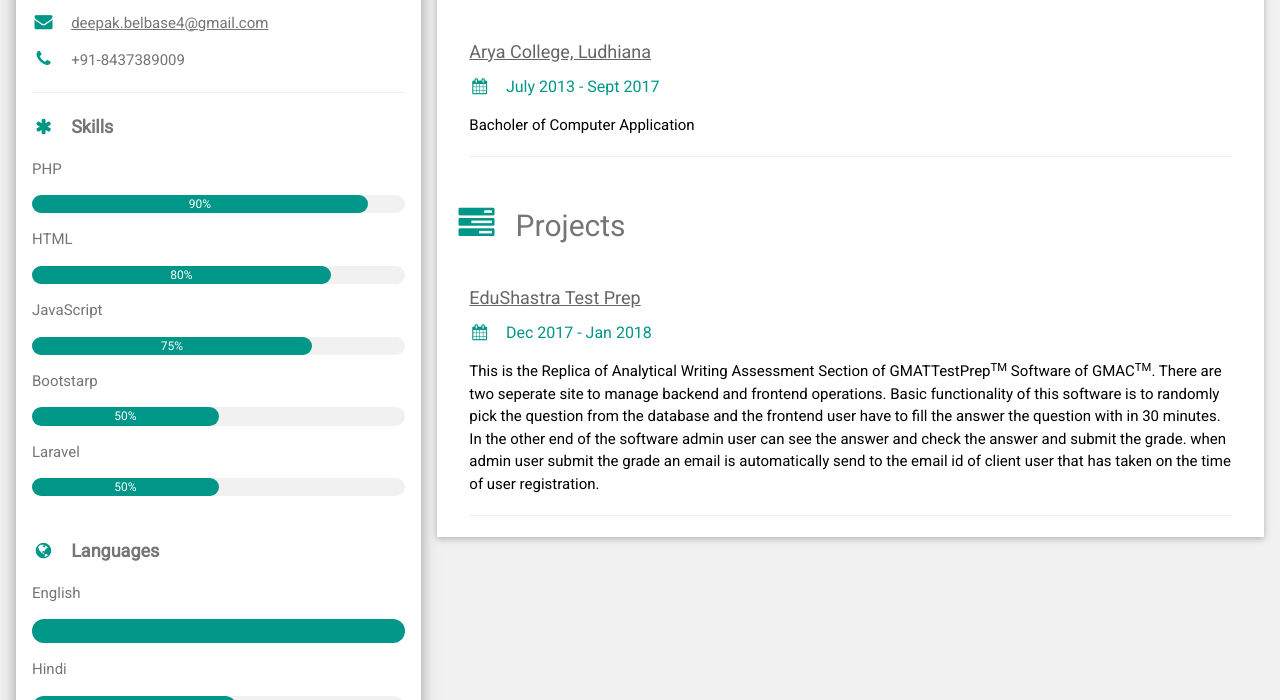
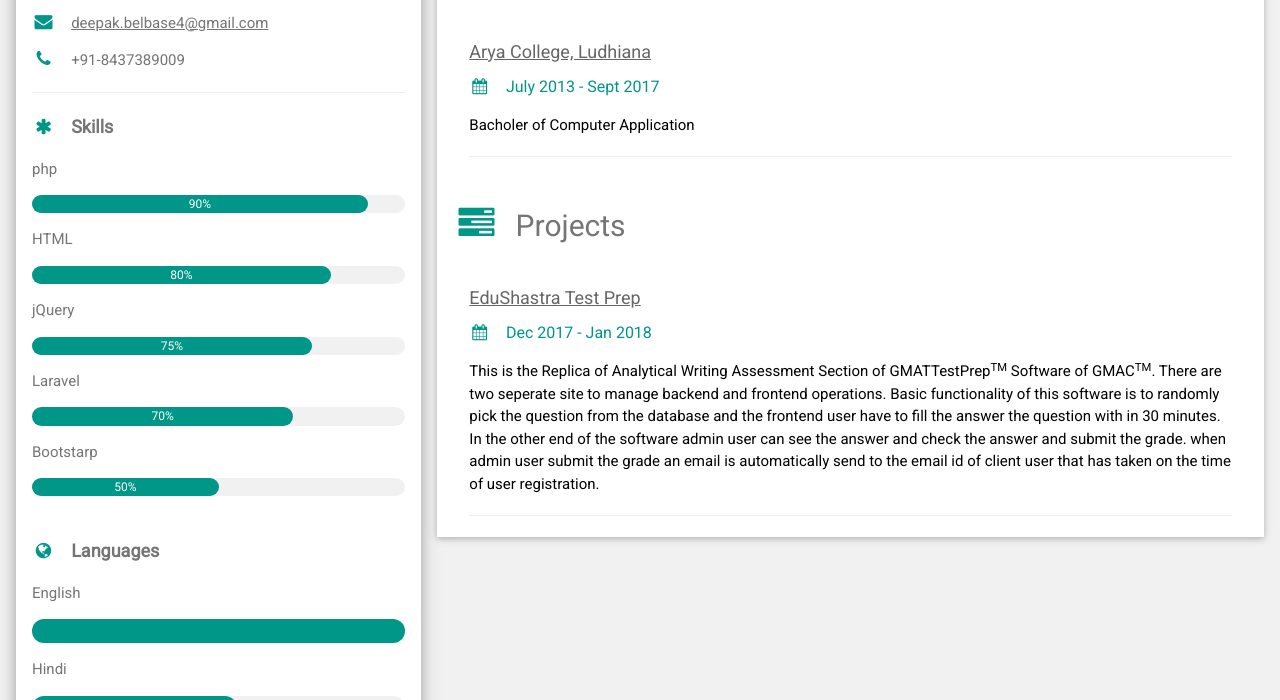
Before and after one commit to supmuk/belbase.github.io, a plain HTML site: page index.html in a window 1280 px wide. Shown: the part 400-1100 px from the top of the page. Drawn offline with Linux system fonts and the light colour scheme.

Commit message:
Update index.html

```diff
--- a/index.html
+++ b/index.html
@@ -38,7 +38,7 @@ html,body,h1,h2,h3,h4,h5,h6 {font-family: "Roboto", sans-serif}
           <hr>
 
           <p class="w3-large"><b><i class="fa fa-asterisk fa-fw w3-margin-right w3-text-teal"></i>Skills</b></p>
-          <p>PHP</p>
+          <p>php</p>
           <div class="w3-light-grey w3-round-xlarge w3-small">
             <div class="w3-container w3-center w3-round-xlarge w3-teal" style="width:90%">90%</div>
           </div>
@@ -48,15 +48,15 @@ html,body,h1,h2,h3,h4,h5,h6 {font-family: "Roboto", sans-serif}
               <div class="w3-center w3-text-white">80%</div>
             </div>
           </div>
-          <p>JavaScript</p>
+          <p>jQuery</p>
           <div class="w3-light-grey w3-round-xlarge w3-small">
             <div class="w3-container w3-center w3-round-xlarge w3-teal" style="width:75%">75%</div>
           </div>
+            <p>Laravel</p>
+          <div class="w3-light-grey w3-round-xlarge w3-small">
+            <div class="w3-container w3-center w3-round-xlarge w3-teal" style="width:70%">70%</div>
+          </div>
           <p>Bootstarp</p>
-          <div class="w3-light-grey w3-round-xlarge w3-small">
-            <div class="w3-container w3-center w3-round-xlarge w3-teal" style="width:50%">50%</div>
-          </div>
-          <p>Laravel</p>
           <div class="w3-light-grey w3-round-xlarge w3-small">
             <div class="w3-container w3-center w3-round-xlarge w3-teal" style="width:50%">50%</div>
           </div>
```
